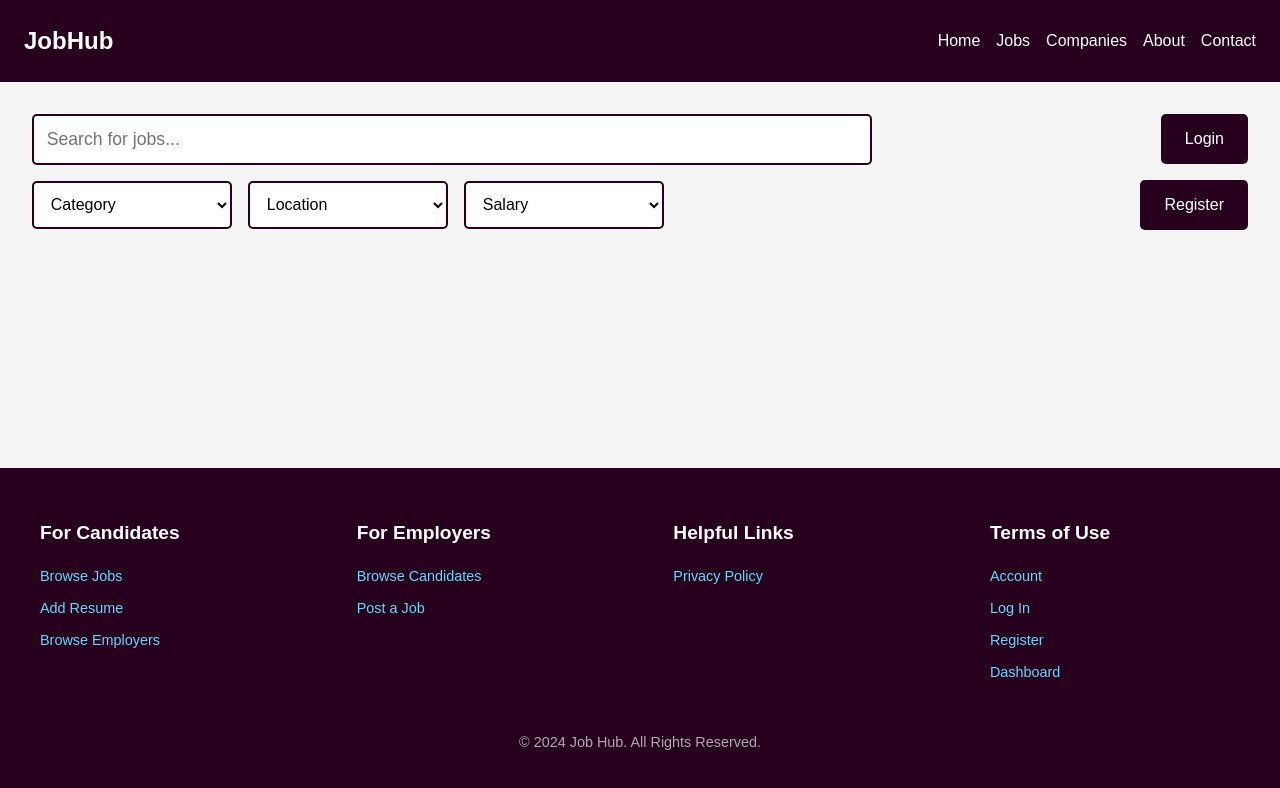
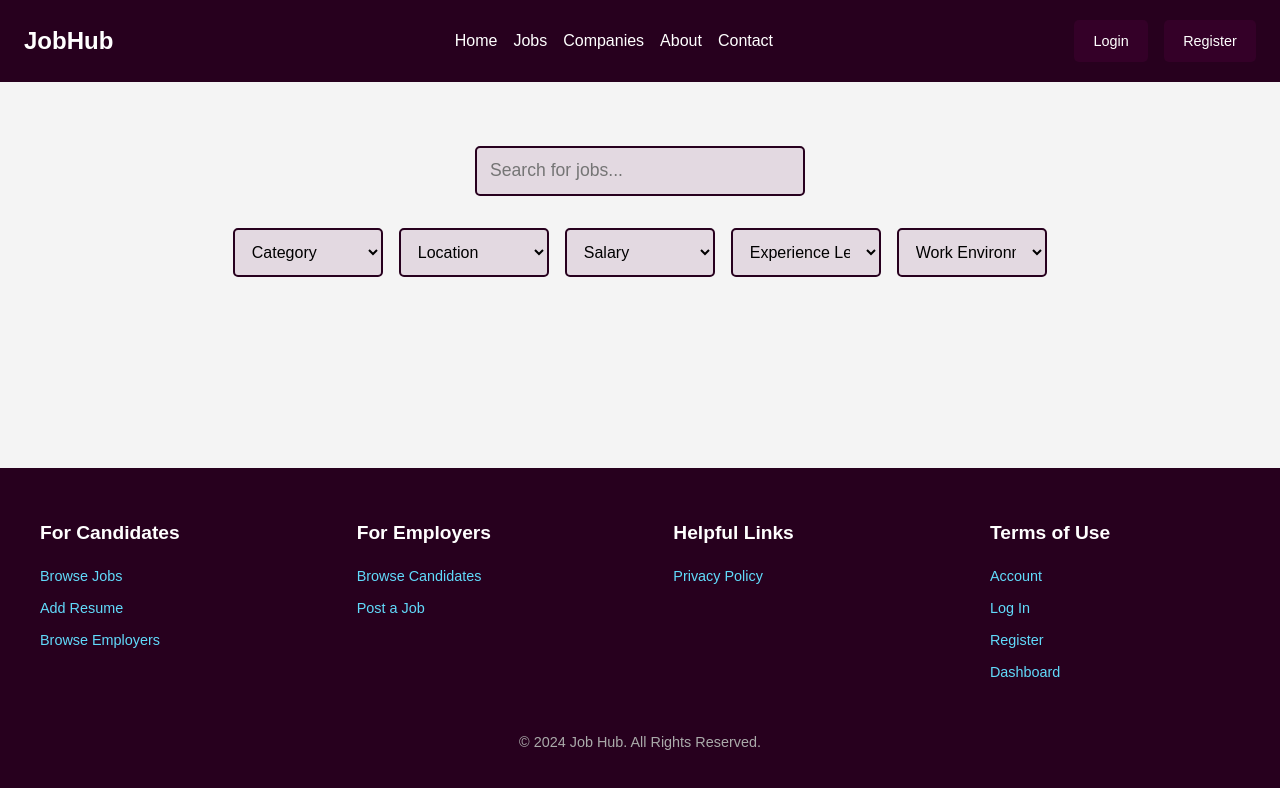
Before and after one commit to ManurangaJay/Job-Client-App, a React (Vite) app in the folder job-client-app/: page / in a window 1280 px wide. Shown: the top 788 px of the page. Built offline with nearby package versions, Linux system fonts and the light colour scheme.

Commit message:
Login and Register button were moved to NavBar

```diff
--- a/job-client-app/components/footer/Footer.jsx
+++ b/job-client-app/components/footer/Footer.jsx
@@ -1,4 +1,3 @@
-// src/components/Footer.jsx
 import React from "react";
 import "./Footer.css";
 
--- a/job-client-app/components/home/HomePage.css
+++ b/job-client-app/components/home/HomePage.css
@@ -6,32 +6,34 @@
 
   .hero-section {
     display: flex;
-    justify-content: space-between;
+    justify-content: center;
     align-items: center;
-    padding: 2rem;
+    padding: 4rem 2rem;
     background-color: #f4f4f4;
+    text-align: center;
   }
 
-  .hero-left {
+  .hero-content {
     display: flex;
     flex-direction: column;
-    gap: 1rem;
-    flex: 2;
+    align-items: center;
+    gap: 2rem;
   }
 
   .search-bar {
     padding: 0.8rem;
     font-size: 1.1rem;
-    width: 100%;
+    width: 300px;
     border-radius: 5px;
     border: 2px solid #27001e;
-    background-color: #ffffff;
-    color: rgb(0, 0, 0);
+    background-color: #e3d9e1;
+    color: #000;
   }
 
   .filters {
     display: flex;
     gap: 1rem;
+    justify-content: center;
   }
 
   .filter {
@@ -39,33 +41,9 @@
     font-size: 1rem;
     border-radius: 5px;
     border: 2px solid #27001e;
-    background-color: #ffffff;
-    color: rgb(0, 0, 0);
-    width: 200px;
-  }
-
-  .hero-right {
-    display: flex;
-    flex-direction: column;
-    gap: 1rem;
-    align-items: flex-end;
-    flex: 1;
-  }
-
-  .btn {
-    padding: 1rem 1.5rem;
-    font-size: 1rem;
-    background-color: #27001e;
-    color: white;
-    border: none;
-    border-radius: 5px;
-    cursor: pointer;
-    transition: transform 0.5s ease;
-  }
-
-  .btn:hover {
-    background-color: #460538;
-    transform: scale(1.1);
+    background-color: #e3d9e1;
+    color: #000;
+    width: 150px;
   }
 
   footer {
--- a/job-client-app/components/home/HomePage.jsx
+++ b/job-client-app/components/home/HomePage.jsx
@@ -1,5 +1,4 @@
 import React from "react";
-import { Link } from "react-router-dom";
 import Navbar from "../navbar/Navbar";
 import Footer from "../footer/Footer";
 import "./HomePage.css";
@@ -9,7 +8,7 @@ const HomePage = () => {
     <div className="home-page">
       <Navbar />
       <section className="hero-section">
-        <div className="hero-left">
+        <div className="hero-content">
           <input
             type="text"
             className="search-bar"
@@ -31,16 +30,20 @@ const HomePage = () => {
               <option value="high">High</option>
               <option value="low">Low</option>
             </select>
+            <select className="filter">
+              <option value="experience">Experience Level</option>
+              <option value="entry">Entry-level</option>
+              <option value="mid">Mid-level</option>
+              <option value="senior">Senior-level</option>
+              <option value="executive">Executive/Management</option>
+            </select>
+            <select className="filter">
+              <option value="salary">Work Environment</option>
+              <option value="Remote">Remote</option>
+              <option value="low">On-site</option>
+              <option value="Remote">Hybrid</option>
+            </select>
           </div>
-        </div>
-
-        <div className="hero-right">
-          <Link to="/login">
-            <button className="btn">Login</button>
-          </Link>
-          <Link to="/register">
-            <button className="btn">Register</button>
-          </Link>
         </div>
       </section>
       <Footer />
--- a/job-client-app/components/loginPage/LoginPage.css
+++ b/job-client-app/components/loginPage/LoginPage.css
@@ -28,7 +28,7 @@
     width: 100%;
     max-width: 400px;
     gap: 1.2rem;
-    background-color: #f9f9f9;
+    background-color: #00000013;
     padding: 2rem;
     border-radius: 8px;
     box-shadow: 0 4px 6px rgba(0, 0, 0, 0.1);
@@ -48,9 +48,10 @@
   input {
     padding: 0.8rem;
     font-size: 1rem;
-    border: 1px solid #27001e;
     border-radius: 5px;
+    border: 2px solid #27001e; /* Updated border style */
     outline: none;
+    background-color: #e3d9e1; /* White background */
   }
 
   input:focus {
--- a/job-client-app/components/navbar/Navbar.css
+++ b/job-client-app/components/navbar/Navbar.css
@@ -24,13 +24,38 @@
     gap: 1rem;
   }
 
+
   .navbar-links li a {
     color: white;
     text-decoration: none;
     font-size: 1rem;
-    transition: color 0.3s;
+    transition: color 0.5s;
   }
 
   .navbar-links li a:hover {
     color: #ffd700;
+    transform: scale(1.1);
+
   }
+
+  .navbar-actions {
+    display: flex;
+    gap: 1rem;
+  }
+
+  .navbar-btn {
+    padding: 0.8rem 1.2rem;
+    font-size: 0.9rem;
+    background-color: #340028;
+    color: #ffffff;
+    border: none;
+    border-radius: 5px;
+    cursor: pointer;
+    transition: transform 0.3s ease;
+  }
+
+  .navbar-btn:hover {
+    background-color: #440235;
+    transform: scale(1.1);
+    color: #ffd700;
+  }
--- a/job-client-app/components/navbar/Navbar.jsx
+++ b/job-client-app/components/navbar/Navbar.jsx
@@ -1,5 +1,6 @@
 import React from "react";
 import "./Navbar.css";
+import { Link } from "react-router-dom";
 
 const Navbar = () => {
   return (
@@ -24,6 +25,14 @@ const Navbar = () => {
           <a href="/contact">Contact</a>
         </li>
       </ul>
+      <div className="navbar-actions">
+        <Link to="/login">
+          <button className="btn navbar-btn">Login</button>
+        </Link>
+        <Link to="/register">
+          <button className="btn navbar-btn">Register</button>
+        </Link>
+      </div>
     </nav>
   );
 };
--- a/job-client-app/components/registerPage/RegisterPage.css
+++ b/job-client-app/components/registerPage/RegisterPage.css
@@ -1,4 +1,3 @@
-/* src/pages/RegisterPage.css */
 .register-page {
     display: flex;
     flex-direction: column;
@@ -28,7 +27,7 @@
     width: 100%;
     max-width: 400px;
     gap: 1.2rem;
-    background-color: #f9f9f9;
+    background-color: #00000013;
     padding: 2rem;
     border-radius: 8px;
     box-shadow: 0 4px 6px rgba(0, 0, 0, 0.1);
@@ -48,9 +47,10 @@
   input {
     padding: 0.8rem;
     font-size: 1rem;
-    border: 1px solid #27001e;
     border-radius: 5px;
+    border: 2px solid #27001e;
     outline: none;
+    background-color: #e3d9e1;
   }
 
   input:focus {
--- a/job-client-app/components/registerPage/RegisterPage.jsx
+++ b/job-client-app/components/registerPage/RegisterPage.jsx
@@ -1,4 +1,3 @@
-// src/pages/RegisterPage.jsx
 import React, { useState } from "react";
 import Navbar from "../navbar/Navbar";
 import Footer from "../footer/Footer";
--- a/job-client-app/src/App.css
+++ b/job-client-app/src/App.css
@@ -8,11 +8,6 @@
   flex-direction: column;
   min-height: 100vh;
 }
-
-/* .navbar,
-.footer {
-  box-sizing: border-box;
-} */
 
 .main-content {
   flex: 1;
--- a/job-client-app/src/App.jsx
+++ b/job-client-app/src/App.jsx
@@ -1,4 +1,3 @@
-// src/App.jsx
 import React from "react";
 import { BrowserRouter as Router, Route, Routes } from "react-router-dom";
 import HomePage from "../components/home/HomePage";
```
